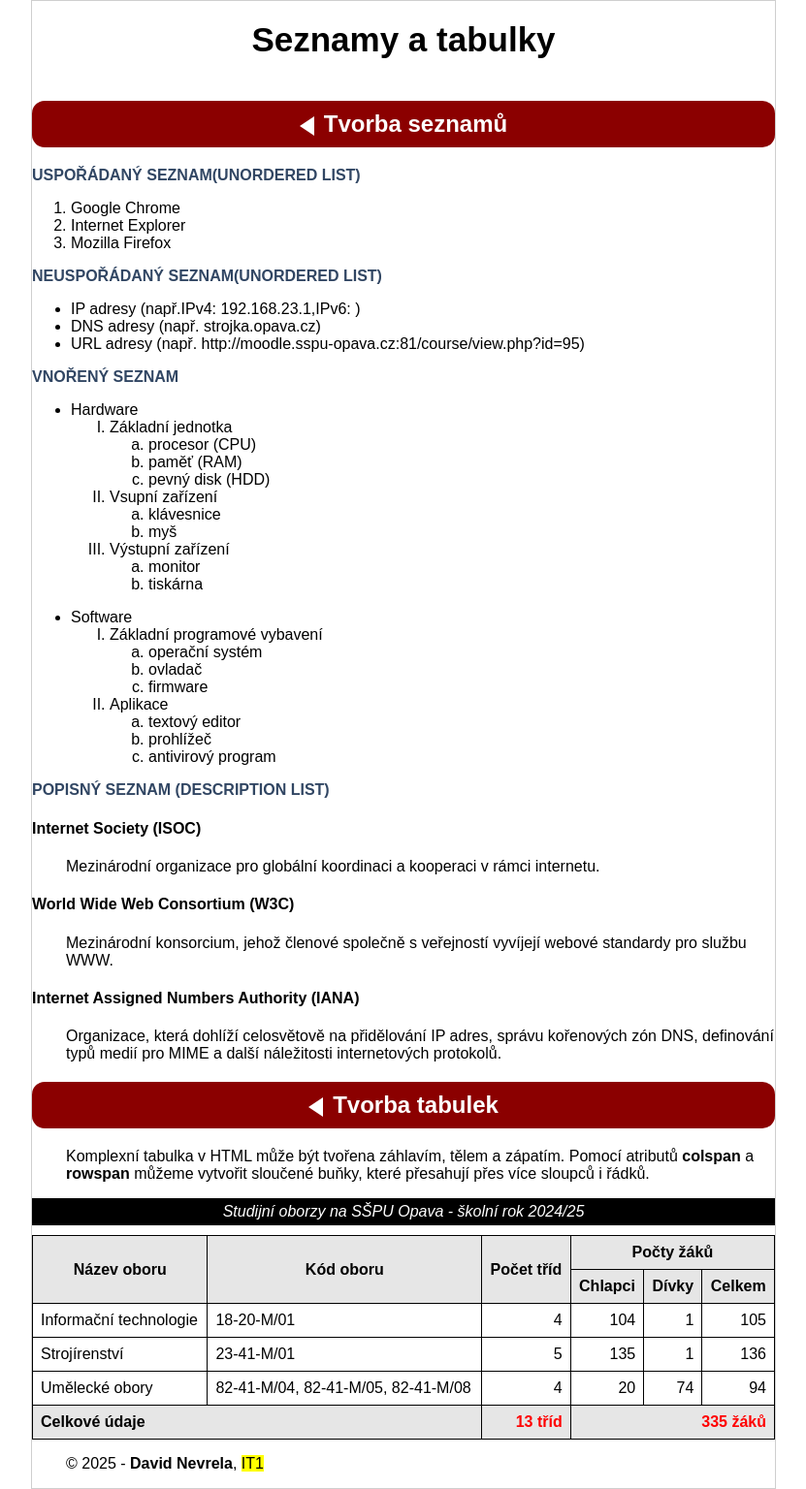
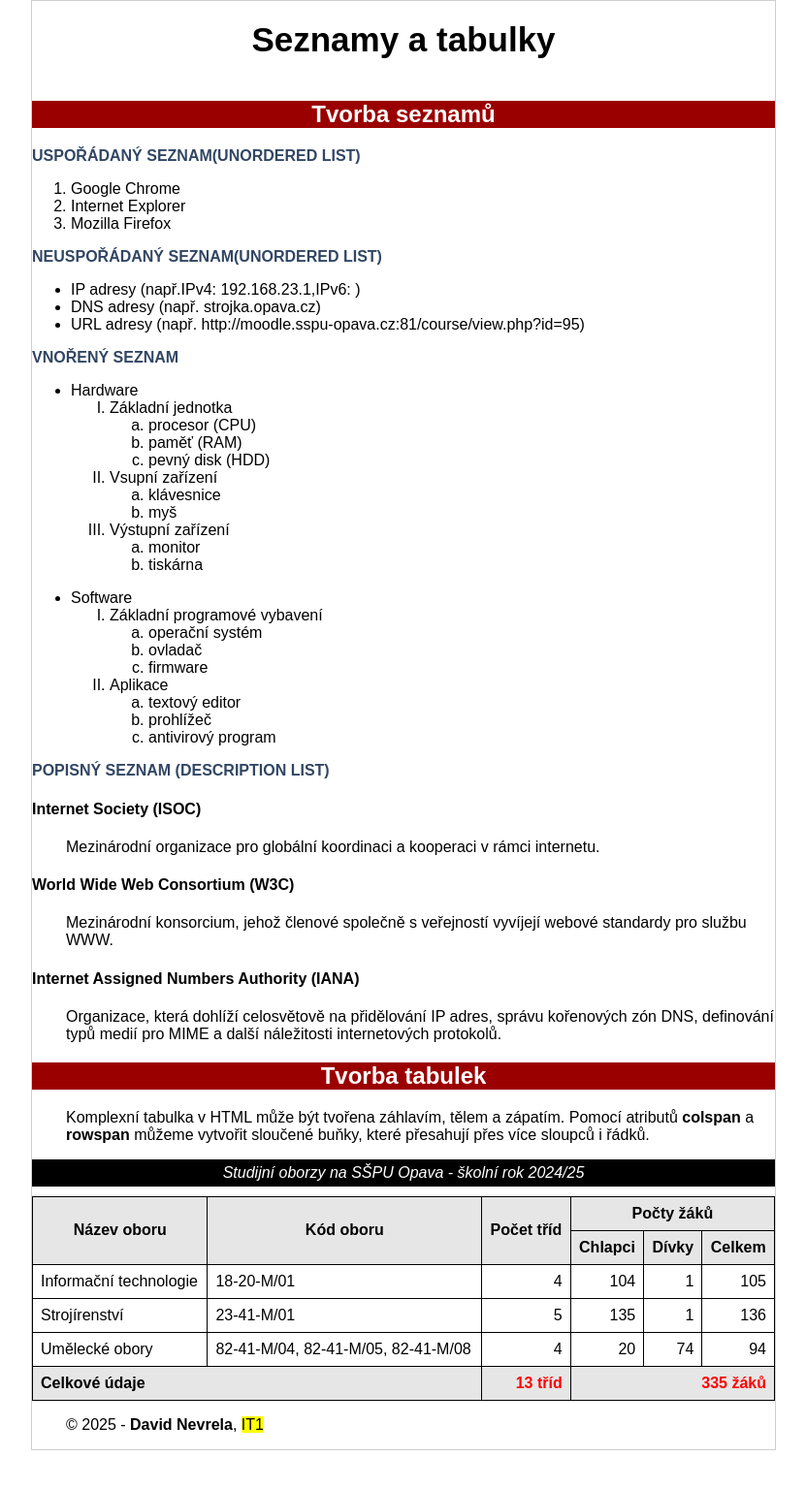
Before and after one commit to nevreladavid/Seznamy-a-tabulky, a plain HTML site: page index.html in a window 1280 px wide. Shown: the whole page at 97% size, without its empty margins (224-1055 px from the left). After the commit the page ends 1496 px from the top, so only its background shows below. Drawn offline with Linux system fonts and the light colour scheme.

Commit message:
Add files via upload

```diff
--- a/index.html
+++ b/index.html
@@ -13,7 +13,7 @@
     <main>
         <div class="header">
             <section id="seznamy">
-                <h2 class="section-header"><span class="arrow"></span>Tvorba seznamů</h2>
+                <h2>Tvorba seznamů </h2>
             </section>
           </div>
 
@@ -99,7 +99,7 @@
         <p>Organizace, která dohlíží celosvětově na přidělování IP adres, správu kořenových zón DNS, definování typů medií pro MIME a další náležitosti internetových protokolů.</p>
 
             <div class="header">
-                    <h2 class="section-header"><span class="arrow"></span>Tvorba tabulek</h2>
+                    <h2>Tvorba tabulek</h2>
               </div>
 
             <p>Komplexní tabulka v HTML může být tvořena záhlavím, tělem a zápatím. Pomocí atributů <b>colspan</b> a <b>rowspan</b> můžeme vytvořit sloučené buňky, které přesahují přes více sloupců i řádků. </p>
@@ -152,7 +152,6 @@
                 </tr>
             </tfoot>
             </table>
-        </section>
     </main>
     <footer>
         <p>&copy; 2025 - <b>David Nevrela</b>, <mark>IT1</mark></p>
```
